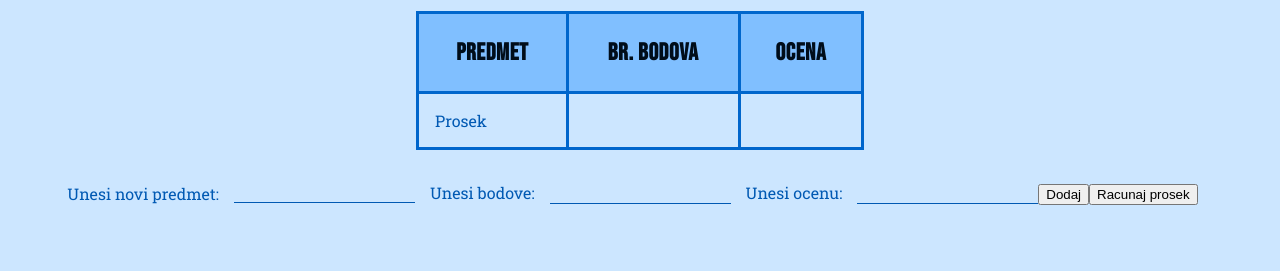
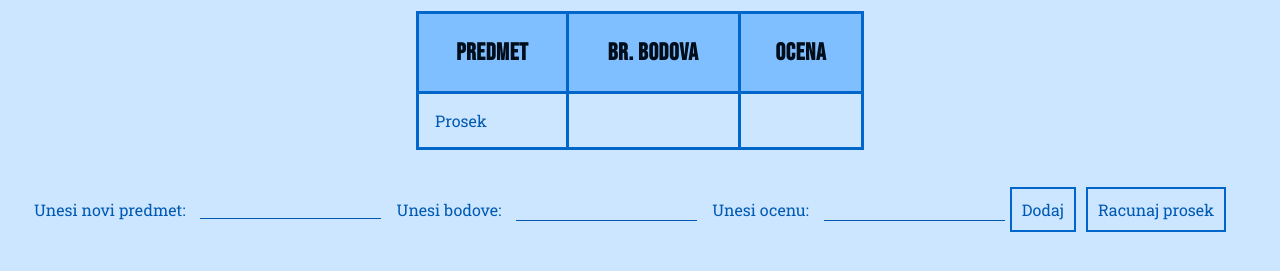
Before and after one commit to nemanja20020920/Tabela-sa-ocenama, a plain HTML site: page index.html in a window 1280 px wide. Shown: the part 115-386 px from the top of the page. Drawn offline with nearby package versions, Linux system fonts and the light colour scheme.

Commit message:
Added some styling to buttons.

```diff
--- a/css/style.css
+++ b/css/style.css
@@ -90,3 +90,13 @@ input {
   border-bottom: 1px solid #0059b3;
   background-color: transparent;
 }
+
+button {
+  border: 2px solid #0066cc;
+  margin: 5px;
+  padding: 10px;
+  font: 1rem 400 var(--roboto);
+  color: #0059b3;
+  background-color: transparent;
+  cursor: pointer;
+}
```
